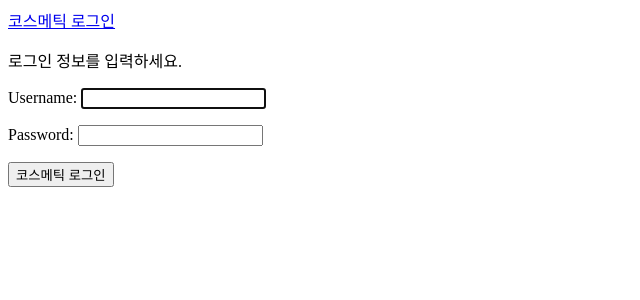
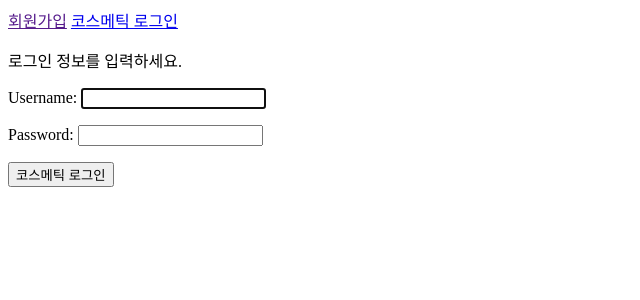
Before and after one commit to KimSujin02/CosmeticShop, a Django app: page /accounts/login/ in a window 1280 px wide. Shown: the top 300 px of the page, without its empty margins (0-640 px from the left). Run offline with Django 3.2, Linux system fonts and the light colour scheme.

Commit message:
base 수정

```diff
--- a/templates/base.html
+++ b/templates/base.html
@@ -8,6 +8,7 @@
 {% if user.is_authenticated %}
 <a href="{% url 'logout' %}">코스메틱 로그아웃</a>
 {% else %}
+<a href="">회원가입</a>
 <a href="{% url 'login' %}">코스메틱 로그인</a>
 {% endif %}
 <p></p>
```
